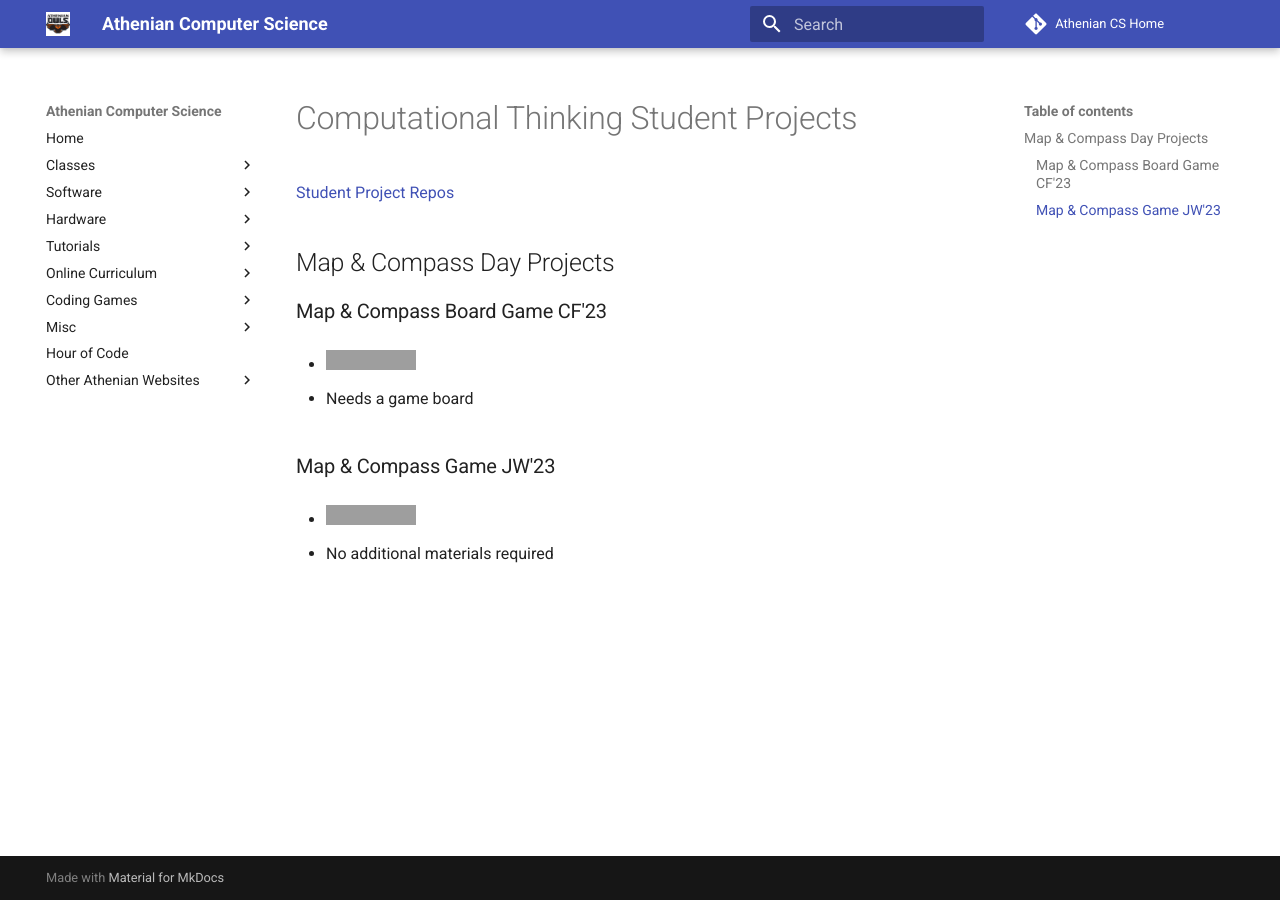
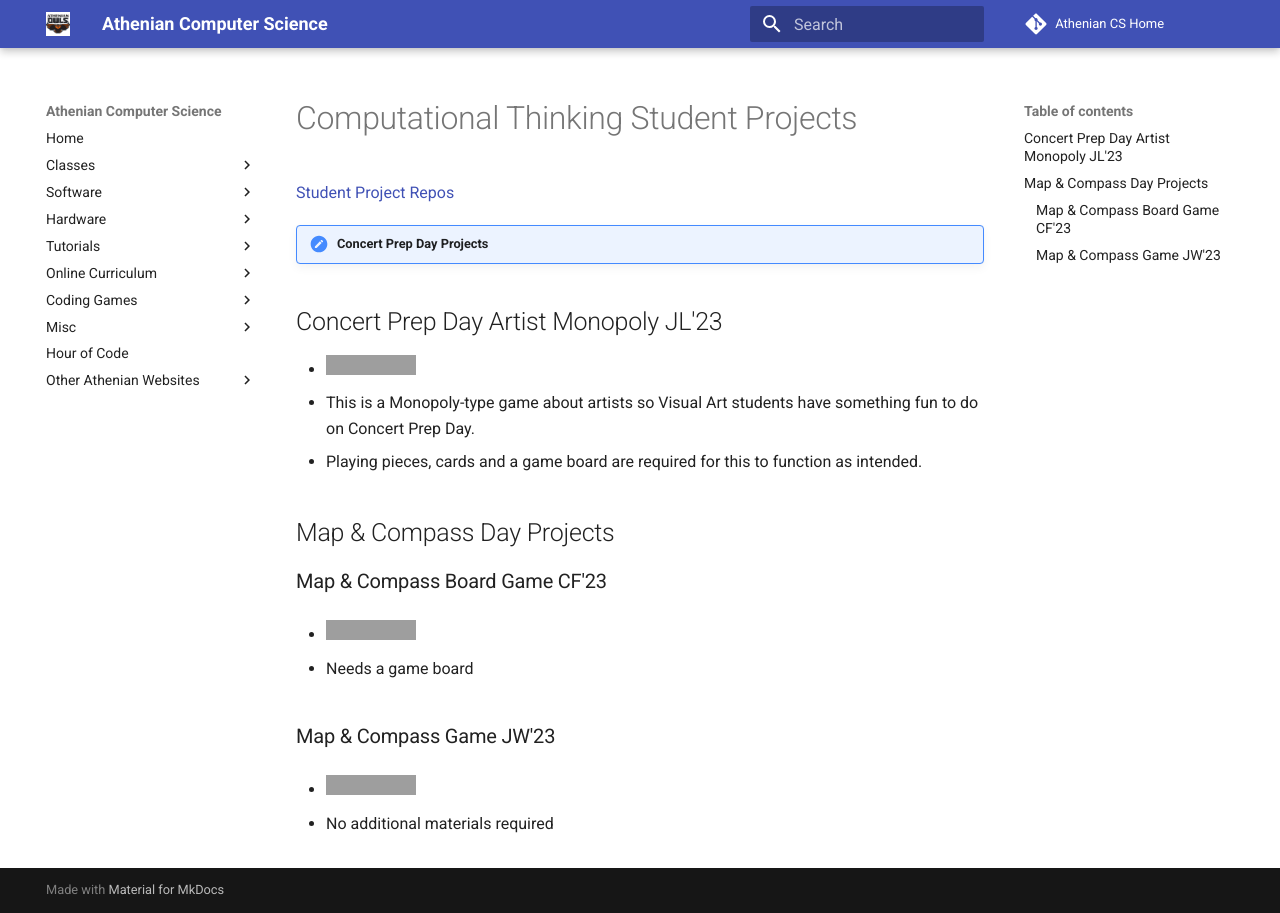
Before and after one commit to athenian-computational-thinking/athenian-cs-mkdocs, an MkDocs documentation site: the page built from docs/ct-projects.md, in a window 1280 px wide. Built offline with MkDocs 1.6.1 and Material for MkDocs 9.7.7, drawn with Linux system fonts in a browser that asks for light colours; comment, search, counter and statistics services are not loaded; grey boxes are pictures that could not be loaded.

Commit message:
Update ct-projects.md

```diff
--- a/docs/ct-projects.md
+++ b/docs/ct-projects.md
@@ -1,6 +1,14 @@
 # Computational Thinking Student Projects
 
 [Student Project Repos](https://github.com/athenian-ct-projects)
+
+!!! note "Concert Prep Day Projects"
+
+## Concert Prep Day Artist Monopoly JL'23
+* [![Run on Repl.it](https://repl.it/badge/github/athenian-ct-projects/Concert-Prep-Day-JL)](https://repl.it/github/athenian-ct-projects/Concert-Prep-Day-JL)
+* This is a Monopoly-type game about artists so Visual Art students have something fun to do on Concert Prep Day.
+* Playing pieces, cards and a game board are required for this to function as intended.
+
 
 ## Map & Compass Day Projects
 
```
